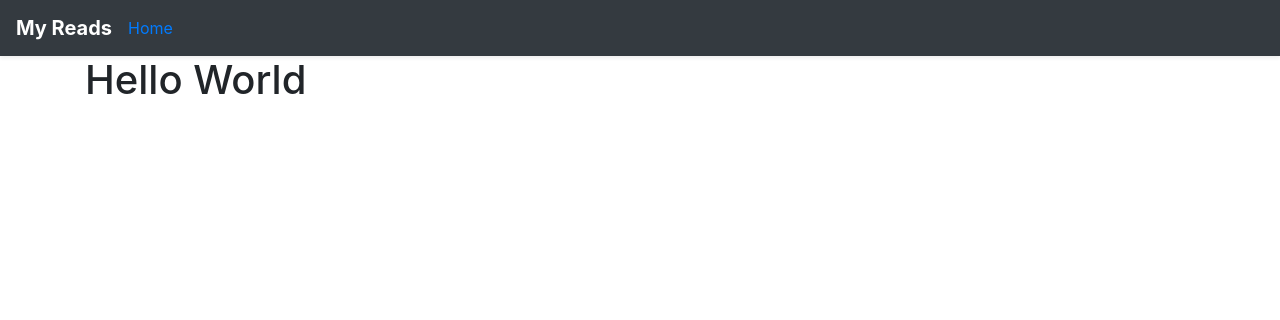
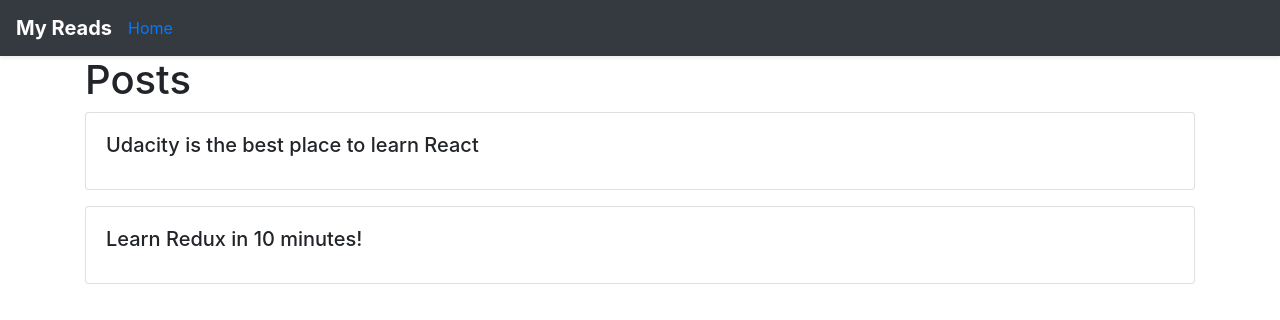
Before and after one commit to kingmxiii/next-js-readable, a Next.js app: page / in a window 1280 px wide. Shown: the top 320 px of the page. Built offline with nearby package versions, Linux system fonts and the light colour scheme.

Commit message:
build postlist and post component

```diff
--- /dev/null
+++ b/components/postslist/post.js
@@ -0,0 +1,13 @@
+import PropTypes from 'prop-types'
+
+const post = ({ post }) => {
+  return (
+    <div data-test="post-component" className="card border-succes mb-3">
+      <div className="card-body">
+        <h5 className="card-title">{post.title}</h5>
+      </div>
+    </div>
+  )
+}
+
+export default post
--- /dev/null
+++ b/components/postslist/postslist.js
@@ -0,0 +1,24 @@
+import postsContext from '../../contexts/postsContext'
+import Post from './post'
+import Loadable from '../../hoc/loadable/loadable'
+
+const postsList = () => {
+  const [postsState, dispatch] = postsContext.usePosts()
+
+  const postItems = Object.values(postsState.posts).map((p) => (
+    <Post key={p.id} post={p} />
+  ))
+
+  return (
+    <div data-test="posts-list-component">
+      <Loadable loading={postsState.loading}>
+        <h1>Posts</h1>
+        <div data-test="posts-list-section" className="posts-list-section">
+          {postItems}
+        </div>
+      </Loadable>
+    </div>
+  )
+}
+
+export default postsList
--- a/contexts/postsContext.js
+++ b/contexts/postsContext.js
@@ -16,7 +16,7 @@ const usePosts = () => {
 const reducer = (state, action) => {
   switch (action.type) {
     case 'SET_PRODUCTS':
-      return { ...state, products: action.payload }
+      return { ...state, posts: action.payload, loading: false }
     case 'SET_LOADING':
       return { ...state, loading: action.payload }
     default:
@@ -25,7 +25,7 @@ const reducer = (state, action) => {
 }
 
 const defaultState = {
-  products: {},
+  posts: {},
   loading: false,
 }
 
@@ -39,7 +39,6 @@ const PostsProvider = (props) => {
       dispatch({ type: 'SET_PRODUCTS', payload: response.data })
     } catch (error) {
       console.error('Could not get products')
-    } finally {
       dispatch({ type: 'SET_LOADING', payload: false })
     }
   }
--- a/hoc/loadable/loadable.js
+++ b/hoc/loadable/loadable.js
@@ -1,9 +1,10 @@
 import styles from './loadable.module.css'
+import PropTypes from 'prop-types'
 
-export default ({ children, loading }) => (
+const loadable = ({ children, loading }) => (
   <>
     {loading ? (
-      <div data-test="loader-node" className={styles.Spinner}>
+      <div data-test="loader-node" className={styles.loader}>
         Loading...
       </div>
     ) : (
@@ -11,3 +12,9 @@ export default ({ children, loading }) => (
     )}
   </>
 )
+
+loadable.propTypes = {
+  loading: PropTypes.bool.isRequired,
+}
+
+export default loadable
--- a/pages/api/posts.js
+++ b/pages/api/posts.js
@@ -33,6 +33,6 @@ export default (req, res) => {
       getPosts(req, res)
       break
     default:
-      res.status(405).send('Method No Allowed')
+      res.status(405).send('Method Not Allowed')
   }
 }
--- a/pages/index.js
+++ b/pages/index.js
@@ -1,8 +1,8 @@
-
+import PostsList from '../components/postslist/postslist'
 export default function Home() {
   return (
     <div className="container">
-      <h1>Hello World</h1>
+      <PostsList />
     </div>
   )
 }
```
Also changed, not shown: 2 other files (tests, documents, lock files or other folders).
